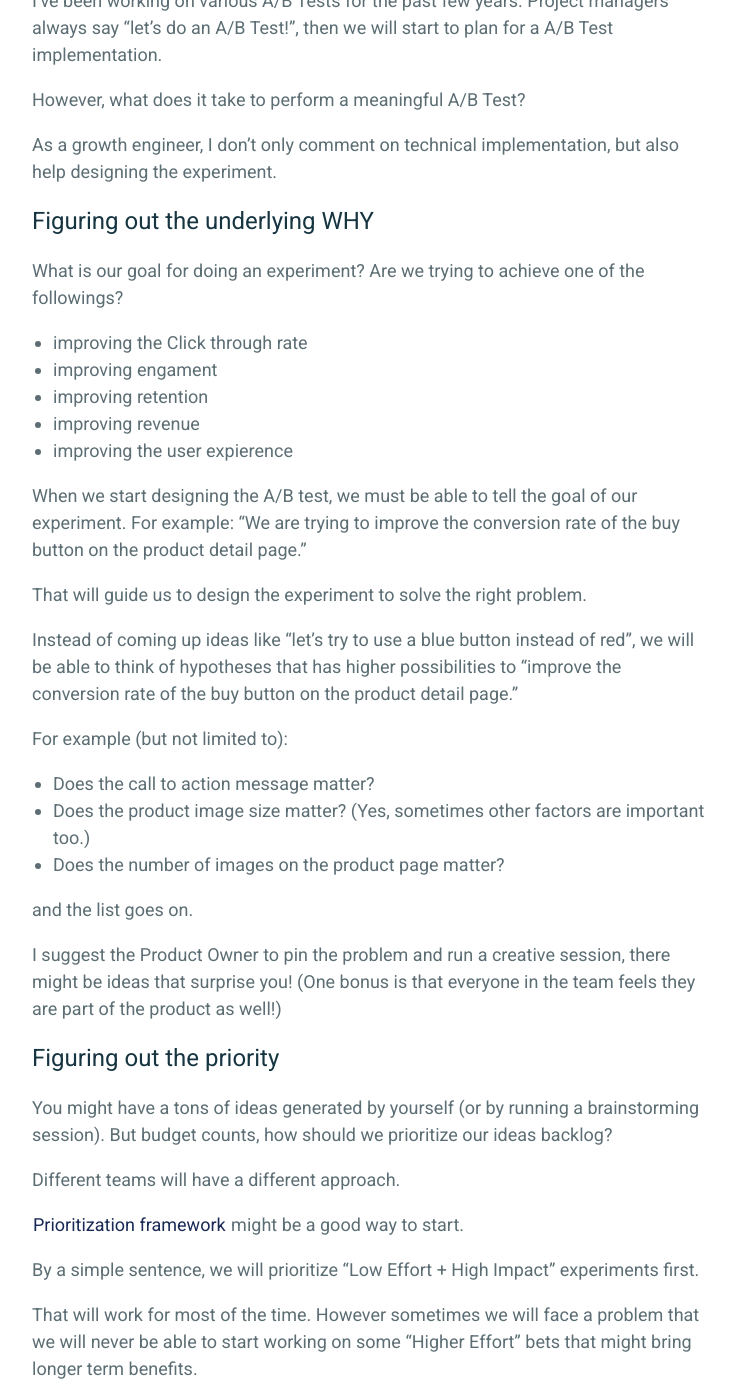
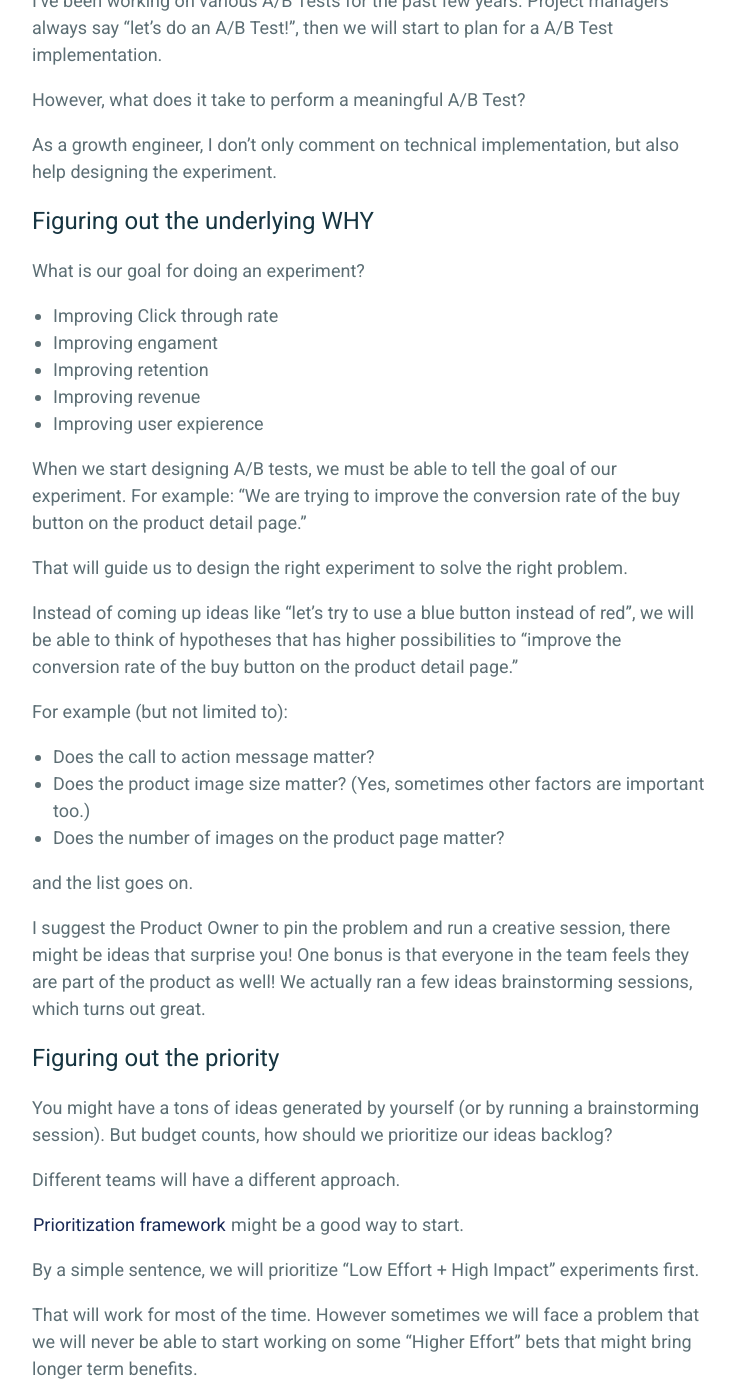
Before and after one commit to david90/paper, a Jekyll site: the page built from _posts/2019-07-23-ab-test-google-optimize.md, in a window 1280 px wide and 1400 px high, scrolled down 661 px. Shown: the whole window, without its empty margins (268-1003 px from the left). Built offline with Jekyll 4.4.1, drawn with Linux system fonts in a browser that asks for light colours; comment, search, counter and statistics services are not loaded; some of the changed text lies outside the part shown.

Commit message:
Update content

```diff
--- a/_posts/2019-07-23-ab-test-google-optimize.md
+++ b/_posts/2019-07-23-ab-test-google-optimize.md
@@ -15,17 +15,17 @@ As a growth engineer, I don't only comment on technical implementation, but also
 
 ## Figuring out the underlying WHY
 
-What is our goal for doing an experiment? Are we trying to achieve one of the followings?
+What is our goal for doing an experiment?
 
-* improving the Click through rate
-* improving engament
-* improving retention
-* improving revenue
-* improving the user expierence
+* Improving Click through rate
+* Improving engament
+* Improving retention
+* Improving revenue
+* Improving user expierence
 
-When we start designing the A/B test, we must be able to tell the goal of our experiment. For example: "We are trying to improve the conversion rate of the buy button on the product detail page."
+When we start designing A/B tests, we must be able to tell the goal of our experiment. For example: "We are trying to improve the conversion rate of the buy button on the product detail page."
 
-That will guide us to design the experiment to solve the right problem.
+That will guide us to design the right experiment to solve the right problem.
 
 Instead of coming up ideas like "let's try to use a blue button instead of red", we will be able to think of hypotheses that has higher possibilities to "improve the conversion rate of the buy button on the product detail page."
 
@@ -36,7 +36,8 @@ For example (but not limited to):
 
 and the list goes on.
 
-I suggest the Product Owner to pin the problem and run a creative session, there  might be ideas that surprise you! (One bonus is that everyone in the team feels they are part of the product as well!)
+I suggest the Product Owner to pin the problem and run a creative session, there might be ideas that surprise you!
+One bonus is that everyone in the team feels they are part of the product as well! We actually ran a few ideas brainstorming sessions, which turns out great.
 
 ## Figuring out the priority
 
```
Also changed, not shown: other parts of _posts/2019-07-23-ab-test-google-optimize.md (+1 -1 lines), _pages/about.md (+3 -5 lines), _posts/2020-09-13-aws-ivs-video-live-streaming.md (+53 -6 lines), _posts/2020-09-24-coffee-picks-2020.md (+1 -1 lines), _posts/2020-09-24-recommendation-jl.md (added, +43 -0 lines), Gemfile.lock, 1 other file.
